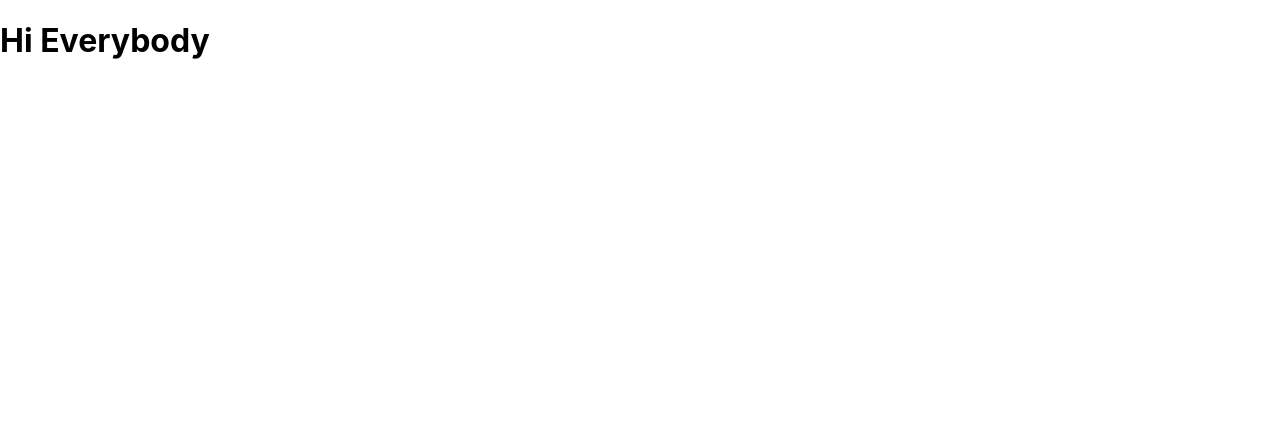
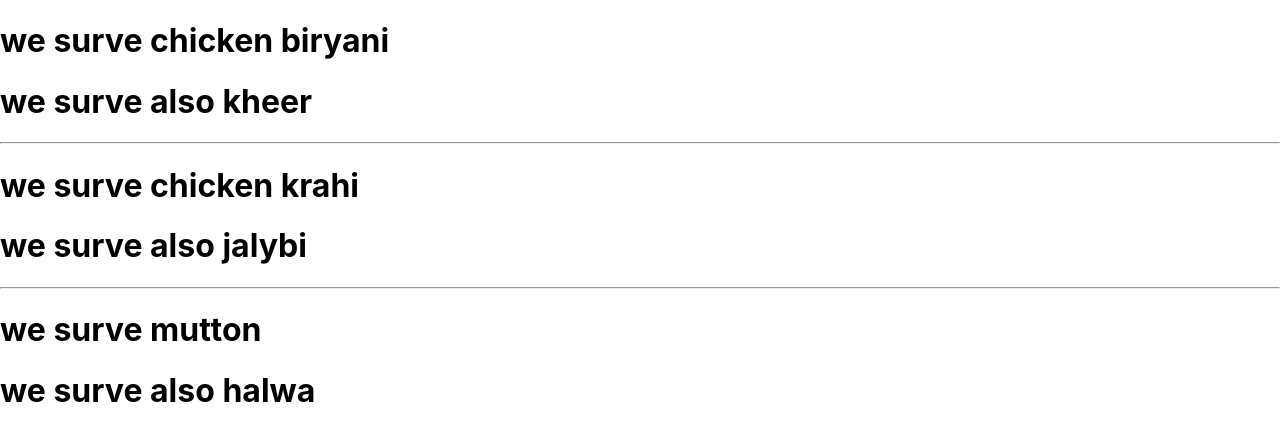
Before and after one commit to MuhammadSalmanManzoor/bootcamp-react-app, a React (Create React App) app: page / in a window 1280 px wide. Shown: the top 440 px of the page. Built offline with nearby package versions, Linux system fonts and the light colour scheme.

Commit message:
editing some feature

```diff
--- a/src/App.js
+++ b/src/App.js
@@ -1,11 +1,16 @@
 import React from 'react';
 
 import './App.css';
-
+import Dinner from './dinner.js';
 function App() {
   return (
-    <div>
-    <h1>Hi Everybody</h1>
+    <div className="APP">
+     {/* <Dinner></Dinner> */}
+     <Dinner dishname="chicken biryani" sweetdish ="kheer" />
+     <hr/>
+     <Dinner dishname="chicken krahi" sweetdish ="jalybi" />
+     <hr/>
+     <Dinner dishname="mutton" sweetdish ="halwa" />
     </div>
   );
 }
--- /dev/null
+++ b/src/dinner.js
@@ -0,0 +1,13 @@
+import React from "react";
+
+ function Dinner (props) {
+    return (
+        <div>
+            <h1>we surve { props.dishname}</h1>
+            <h1>we surve also { props.sweetdish}</h1>
+
+        </div>
+    )
+}
+
+export default Dinner
```
